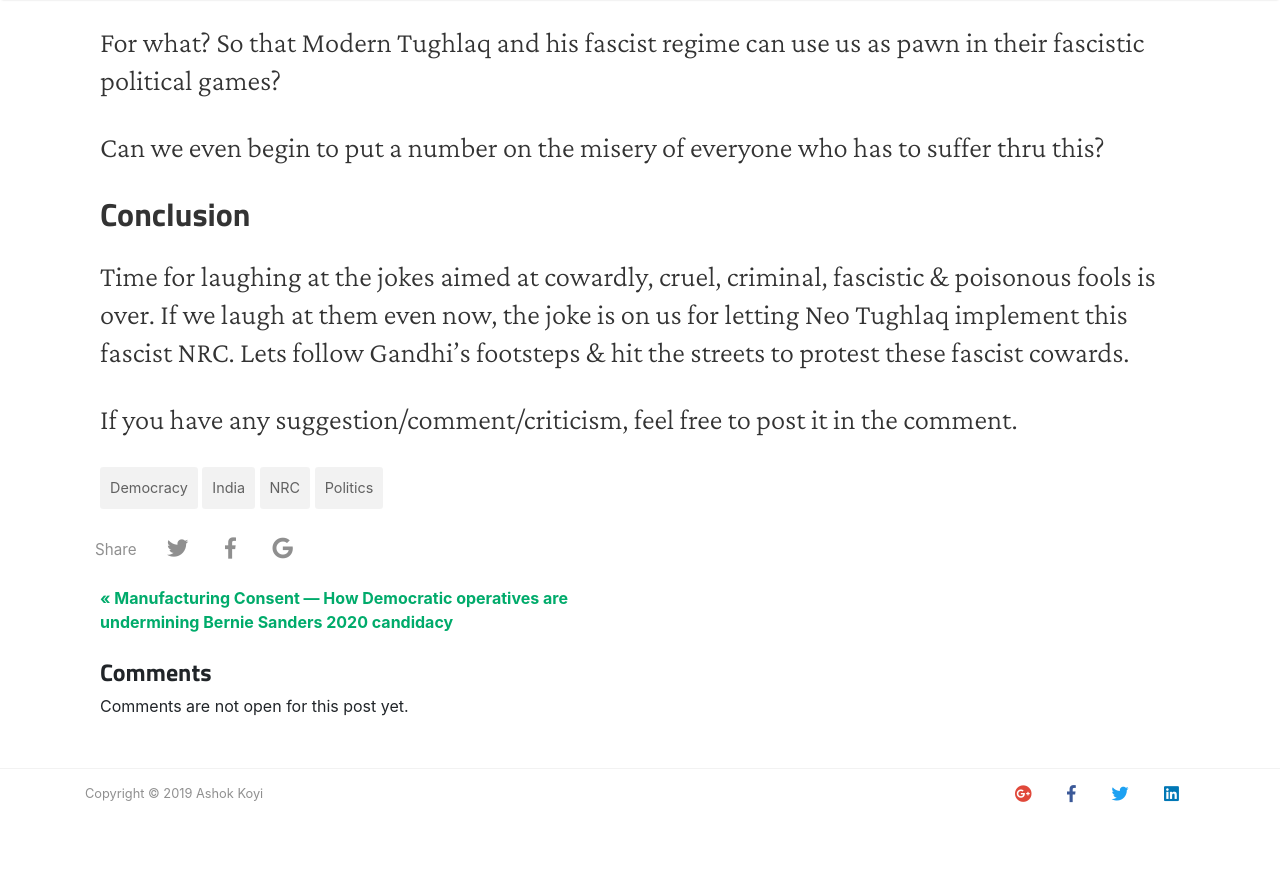
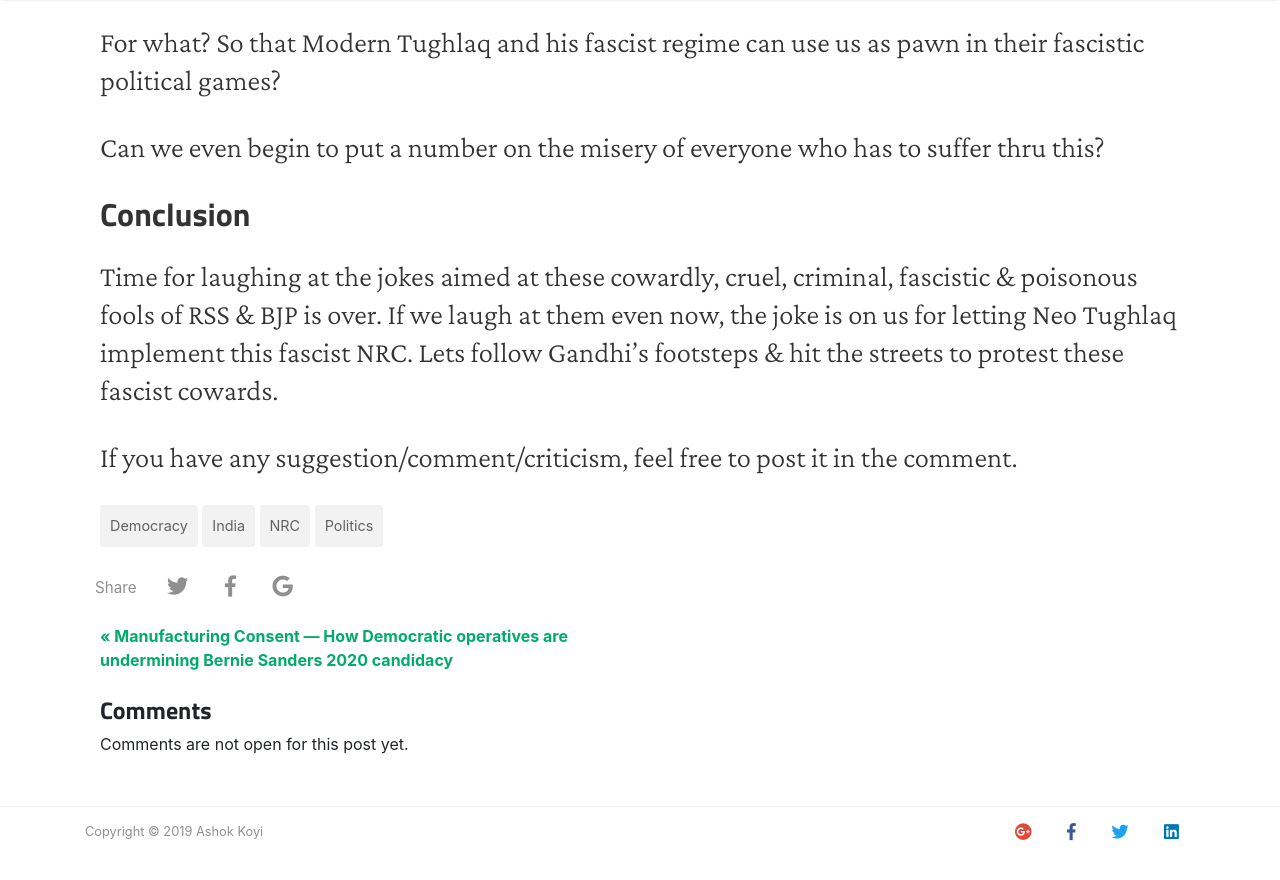
Before and after one commit to thekalinga/thekalinga.in, a Jekyll site: the page built from _posts/2019-11-24-why-fascist-nrc-should-be-opposed/2019-11-24-why-fascist-nrc-should-be-opposed.md, in a window 1280 px wide and 900 px high, scrolled down 8133 px. Shown: the top 880 px of the window. Built offline with Jekyll 4.4.1, drawn with Linux system fonts in a browser that asks for light colours; nearby versions of some CDN libraries.

Commit message:
fixed minor issue

```diff
--- a/_posts/2019-11-24-why-fascist-nrc-should-be-opposed/2019-11-24-why-fascist-nrc-should-be-opposed.md
+++ b/_posts/2019-11-24-why-fascist-nrc-should-be-opposed/2019-11-24-why-fascist-nrc-should-be-opposed.md
@@ -195,7 +195,7 @@ Can we even begin to put a number on the misery of everyone who has to suffer th
 
 ## Conclusion
 
-Time for laughing at the jokes aimed at cowardly, cruel, criminal, fascistic & poisonous fools is over.
+Time for laughing at the jokes aimed at these cowardly, cruel, criminal, fascistic & poisonous fools of RSS & BJP is over.
 If we laugh at them even now, the joke is on us for letting Neo Tughlaq implement this fascist NRC.
 Lets follow Gandhi's footsteps & hit the streets to protest these fascist cowards.
 
```
